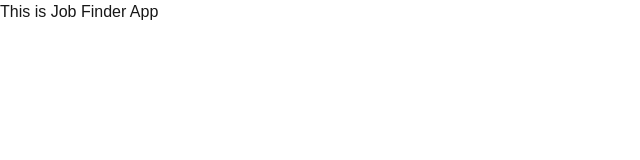
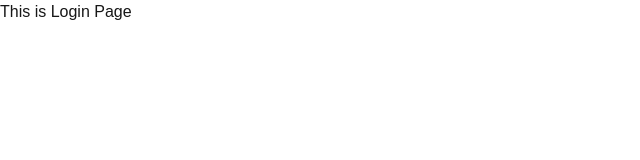
Before and after one commit to goni715/student-management-client, a Next.js app: page / in a window 1280 px wide. Shown: the top 160 px of the page, without its empty margins (0-640 px from the left). Built offline with nearby package versions, Linux system fonts and the light colour scheme.

Commit message:
group routing

```diff
--- a/src/app/page.tsx
+++ b/src/app/page.tsx
@@ -1,10 +1,10 @@
 
-const page = () => {
+const LoginPage = () => {
   return (
     <>
-      <h1>This is Job Finder App</h1>
+      <h1>This is Login Page</h1>
     </>
   );
 };
 
-export default page;
+export default LoginPage;
```
Also changed, not shown: src/app/(dashboard)/layout.tsx (added, +16 -0 lines), src/app/(dashboard)/admin/page.tsx (renamed from src/app/admin/page.tsx), src/app/(dashboard)/parent/page.tsx (renamed from src/app/parent/page.tsx), src/app/(dashboard)/student/page.tsx (renamed from src/app/student/page.tsx), src/app/(dashboard)/teacher/page.tsx (renamed from src/app/teacher/page.tsx).
